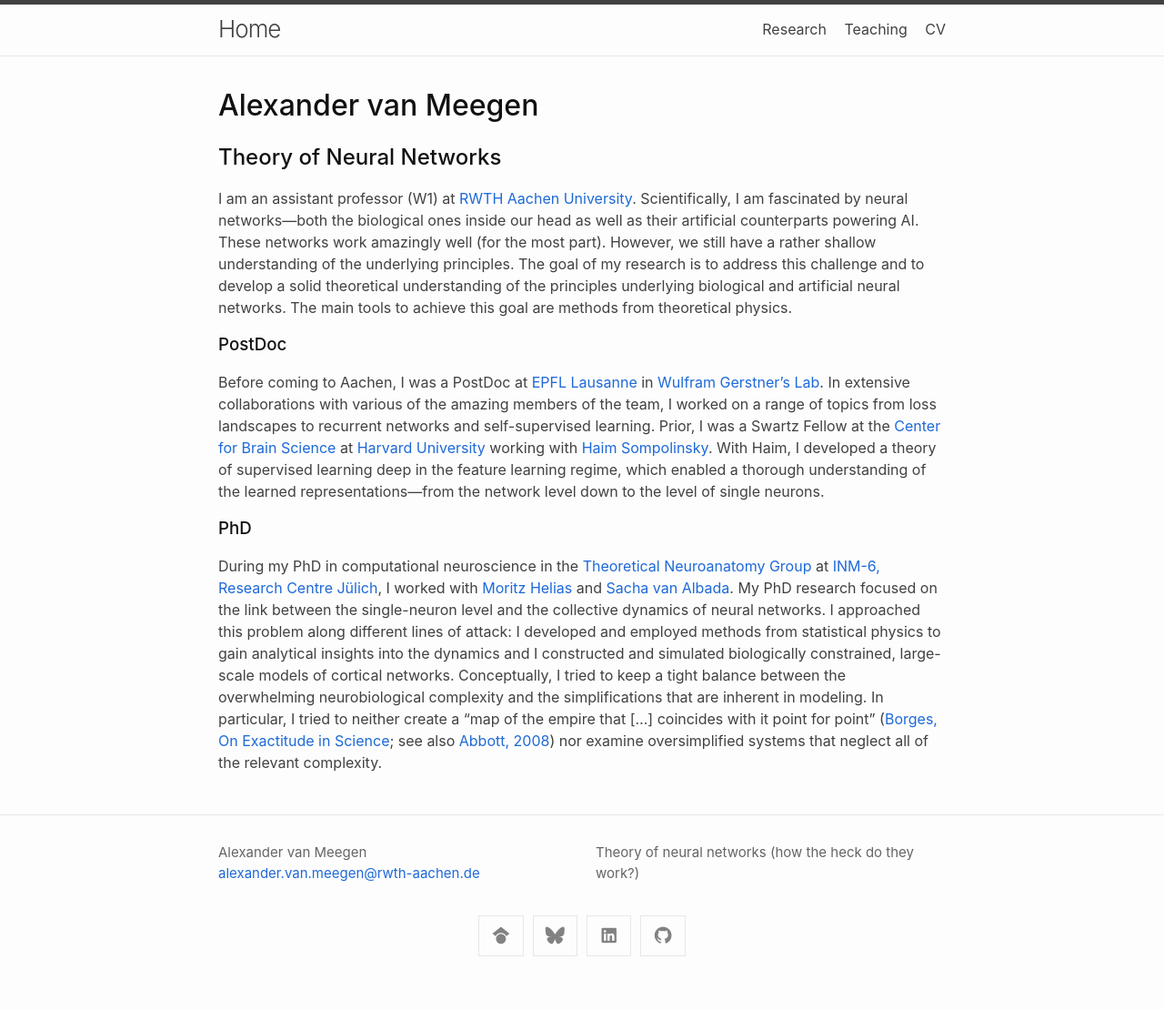
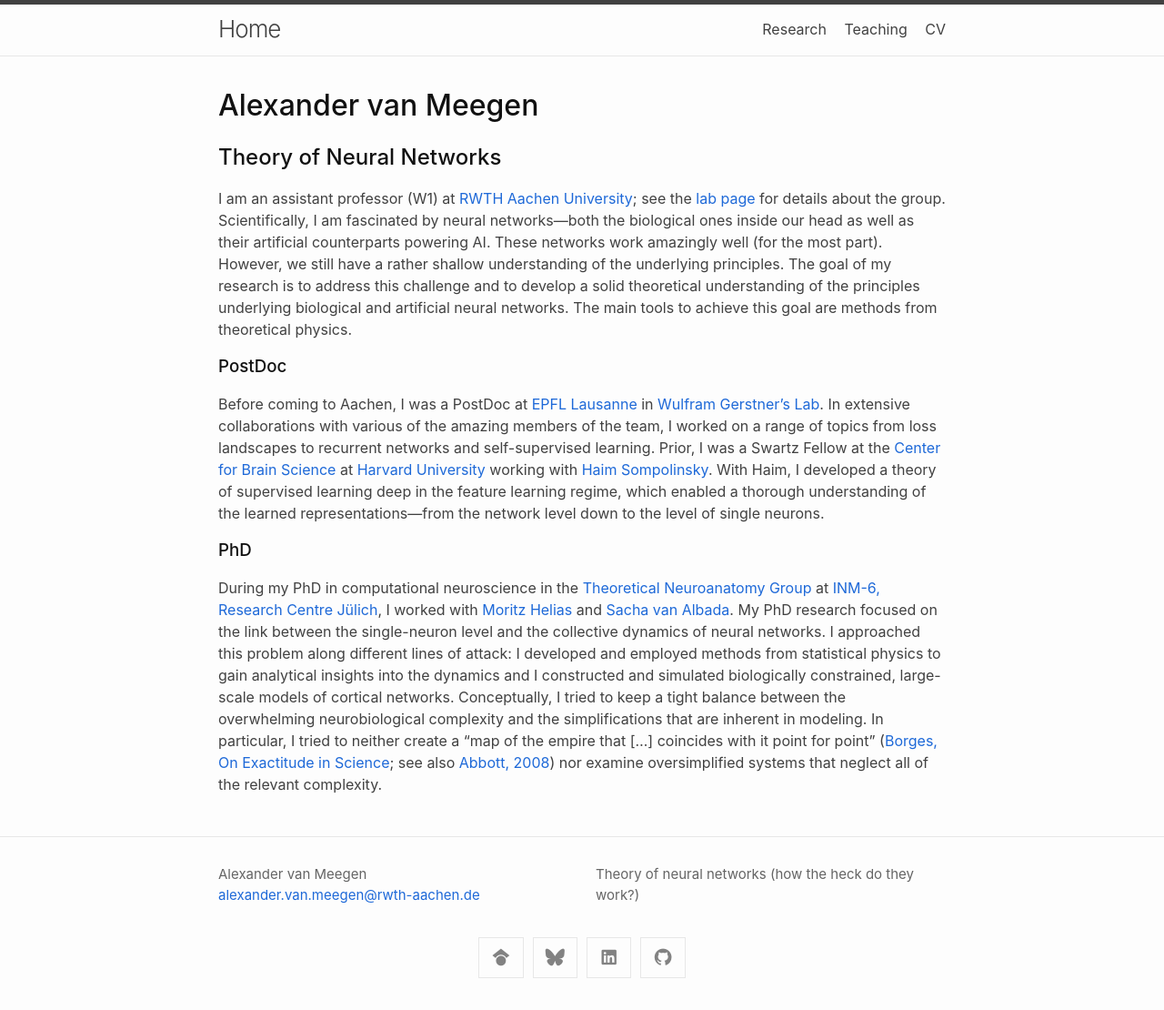
Before and after one commit to AlexVanMeegen/alexvanmeegen.github.io, a Jekyll site: the page built from index.md, in a window 1280 px wide. Shown: the whole page at 91% size. Built offline with Jekyll 4.4.1, drawn with Linux system fonts in a browser that asks for light colours; nearby versions of some CDN libraries; before the commit the page ends 1086 px from its top, so only the background shows below that.

Commit message:
link to lab page

```diff
--- a/index.md
+++ b/index.md
@@ -5,7 +5,7 @@
 
 ## Theory of Neural Networks
 
-I am an assistant professor (W1) at [RWTH Aachen University](https://www.rwth-aachen.de/en/). Scientifically, I am fascinated by neural networks---both the biological ones inside our head as well as their artificial counterparts powering AI. These networks work amazingly well (for the most part). However, we still have a rather shallow understanding of the underlying principles. The goal of my research is to address this challenge and to develop a solid theoretical understanding of the principles underlying biological and artificial neural networks. The main tools to achieve this goal are methods from theoretical physics.
+I am an assistant professor (W1) at [RWTH Aachen University](https://www.rwth-aachen.de/en/); see the [lab page](https://avmlab.github.io/) for details about the group. Scientifically, I am fascinated by neural networks---both the biological ones inside our head as well as their artificial counterparts powering AI. These networks work amazingly well (for the most part). However, we still have a rather shallow understanding of the underlying principles. The goal of my research is to address this challenge and to develop a solid theoretical understanding of the principles underlying biological and artificial neural networks. The main tools to achieve this goal are methods from theoretical physics.
 
 ### PostDoc
 
```
